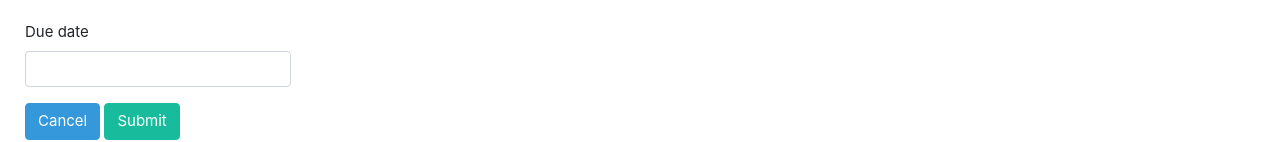
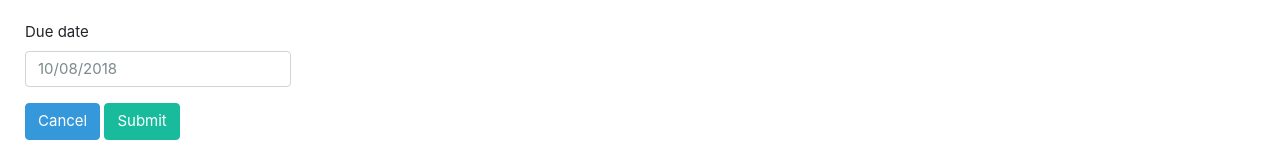
Before and after one commit to dmitryweiner/todo-react, a React (Create React App) app: page /create in a window 1280 px wide. Shown: the part 397-539 px from the top of the page. Built offline with nearby package versions, Linux system fonts and the light colour scheme.

Commit message:
Mess with moment.js

```diff
--- a/src/TodoForm.js
+++ b/src/TodoForm.js
@@ -83,8 +83,8 @@ class TodoForm extends Component {
                     <label className="col-sm-2 col-form-label">Due date</label>
                     <div className="col-sm-10">
                     <DatePicker
-                        selected={this.state.dueDate}
-                        onChange={(date) => this.setState({dueDate: date})}
+                        selected={moment(this.state.dueDate)}
+                        onChange={(date) => this.setState({dueDate: date.format()})}
                         className="form-control"
                     />
                     </div>
```
